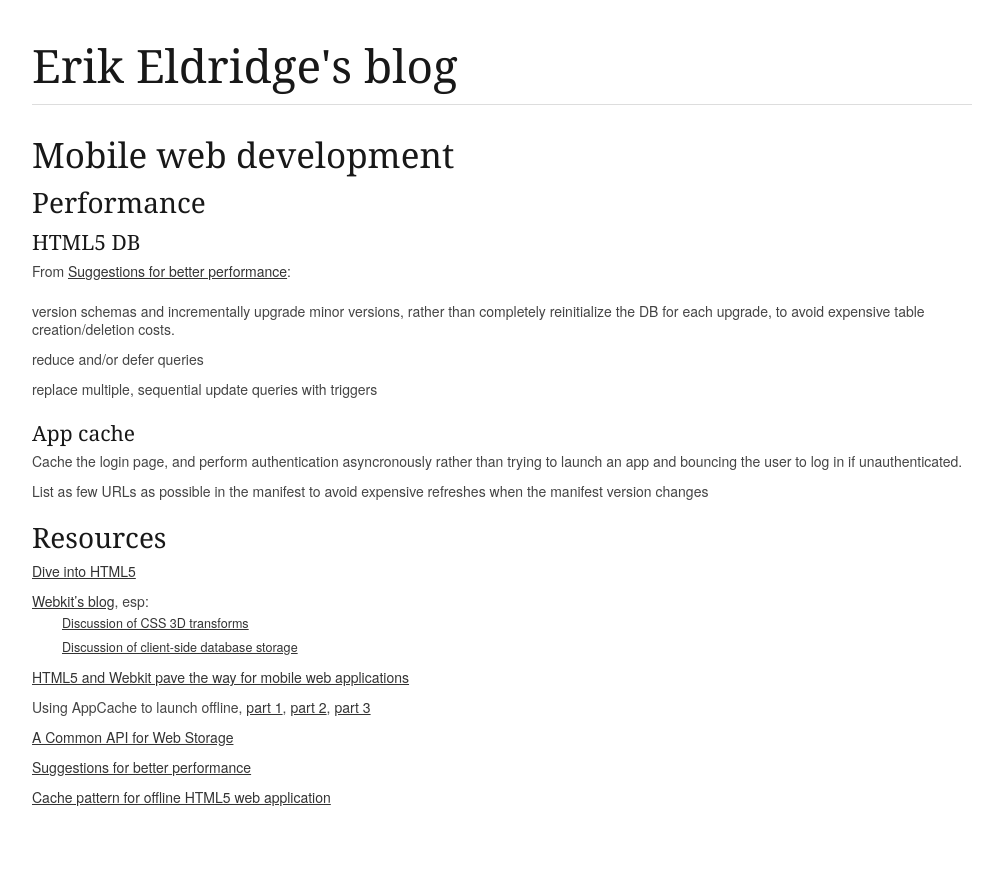
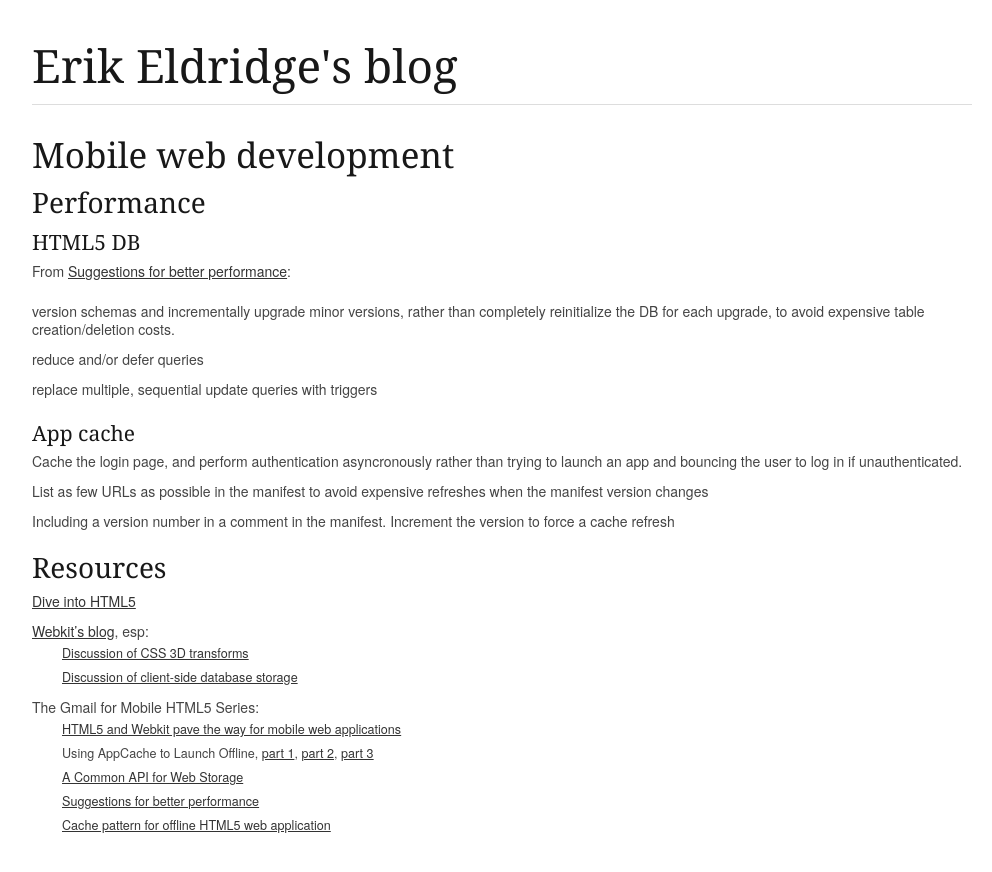
Before and after one commit to erikeldridge/erikeldridge.github.com, a Jekyll site: the page built from _posts/2012-2-6-mobile-web.md, in a window 1280 px wide. Shown: the top 872 px of the page, without its empty margins (138-1130 px from the left). Built offline with Jekyll 4.4.1, drawn with Linux system fonts in a browser that asks for light colours; Markdown is read by kramdown in place of the engine named in the settings.

Commit message:
Note technique for forcing app cache refresh

```diff
--- a/_posts/2012-2-6-mobile-web.md
+++ b/_posts/2012-2-6-mobile-web.md
@@ -18,6 +18,7 @@ From [Suggestions for better performance](http://googlecode.blogspot.com/2009/06
 
 * Cache the login page, and perform authentication asyncronously rather than trying to launch an app and bouncing the user to log in if unauthenticated.
 * List as few URLs as possible in the manifest to avoid expensive refreshes when the manifest version changes
+* Including a version number in a comment in the manifest. Increment the version to force a cache refresh
 
 ### Resources
 
@@ -25,8 +26,9 @@ From [Suggestions for better performance](http://googlecode.blogspot.com/2009/06
 * [Webkit's blog](http://www.webkit.org/blog), esp:
   * [Discussion of CSS 3D transforms](http://www.webkit.org/blog/386/3d-transforms/)
   * [Discussion of client-side database storage](http://www.webkit.org/blog/126/webkit-does-html5-client-side-database-storage/)
-* [HTML5 and Webkit pave the way for mobile web applications](http://googlecode.blogspot.com/2009/04/html5-and-webkit-pave-way-for-mobile.html)
-* Using AppCache to launch offline, [part 1](http://googlecode.blogspot.com/2009/04/gmail-for-mobile-html5-series-using.html), [part 2](http://googlecode.blogspot.com/2009/05/gmail-for-mobile-html5-series-part-2.html), [part 3](http://googlecode.blogspot.com/2009/05/gmail-for-mobile-html5-series-part-3.html)
-* [A Common API for Web Storage](http://googlecode.blogspot.com/2009/05/gmail-for-mobile-html5-series-common.html)
-* [Suggestions for better performance](http://googlecode.blogspot.com/2009/06/gmail-for-mobile-html5-series.html)
-* [Cache pattern for offline HTML5 web application](http://googlecode.blogspot.com/2009/06/gmail-for-mobile-html5-series-cache.html)
+* The Gmail for Mobile HTML5 Series:
+  * [HTML5 and Webkit pave the way for mobile web applications](http://googlecode.blogspot.com/2009/04/html5-and-webkit-pave-way-for-mobile.html)
+  * Using AppCache to Launch Offline, [part 1](http://googlecode.blogspot.com/2009/04/gmail-for-mobile-html5-series-using.html), [part 2](http://googlecode.blogspot.com/2009/05/gmail-for-mobile-html5-series-part-2.html), [part 3](http://googlecode.blogspot.com/2009/05/gmail-for-mobile-html5-series-part-3.html)
+  * [A Common API for Web Storage](http://googlecode.blogspot.com/2009/05/gmail-for-mobile-html5-series-common.html)
+  * [Suggestions for better performance](http://googlecode.blogspot.com/2009/06/gmail-for-mobile-html5-series.html)
+  * [Cache pattern for offline HTML5 web application](http://googlecode.blogspot.com/2009/06/gmail-for-mobile-html5-series-cache.html)
```
